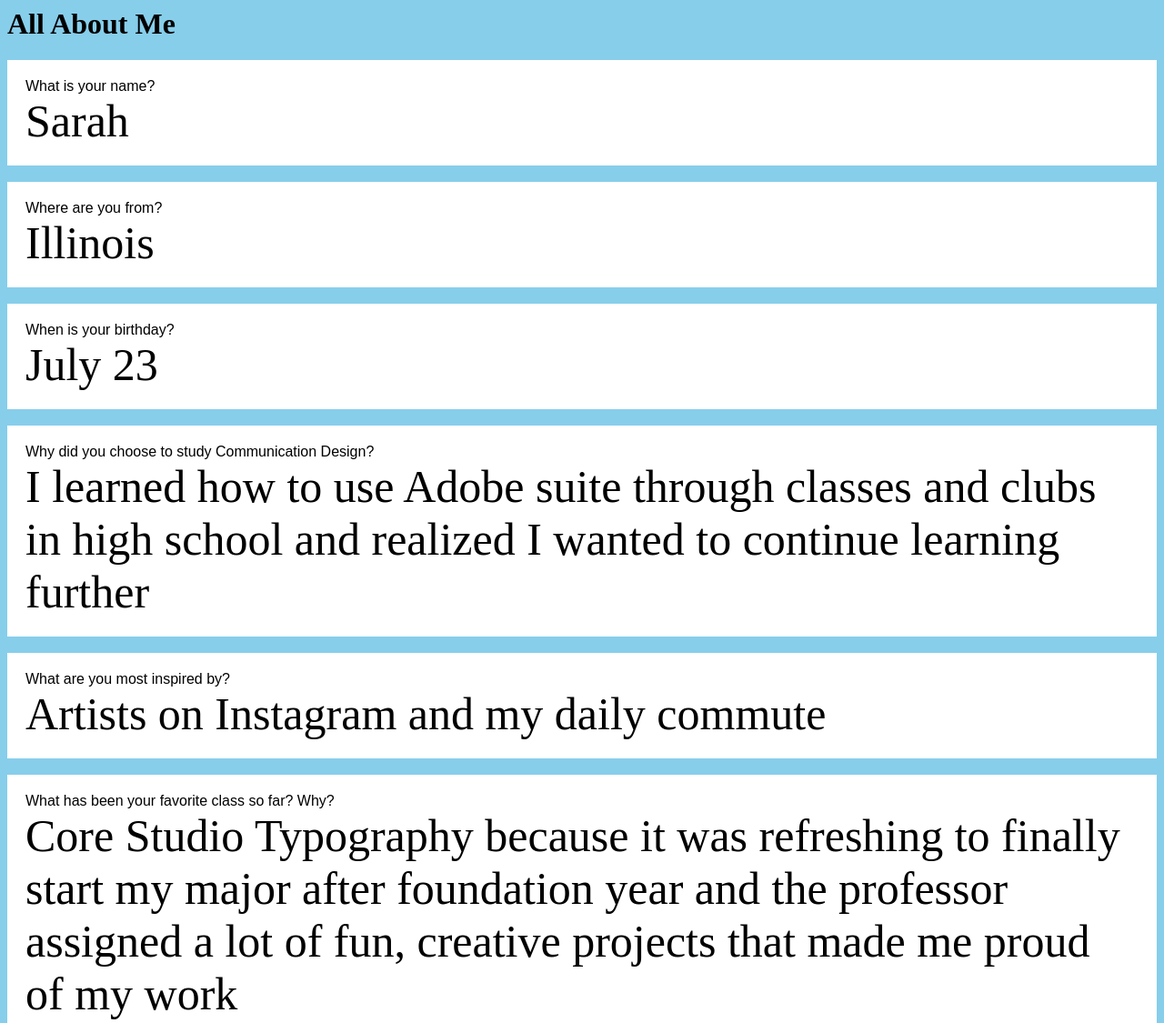
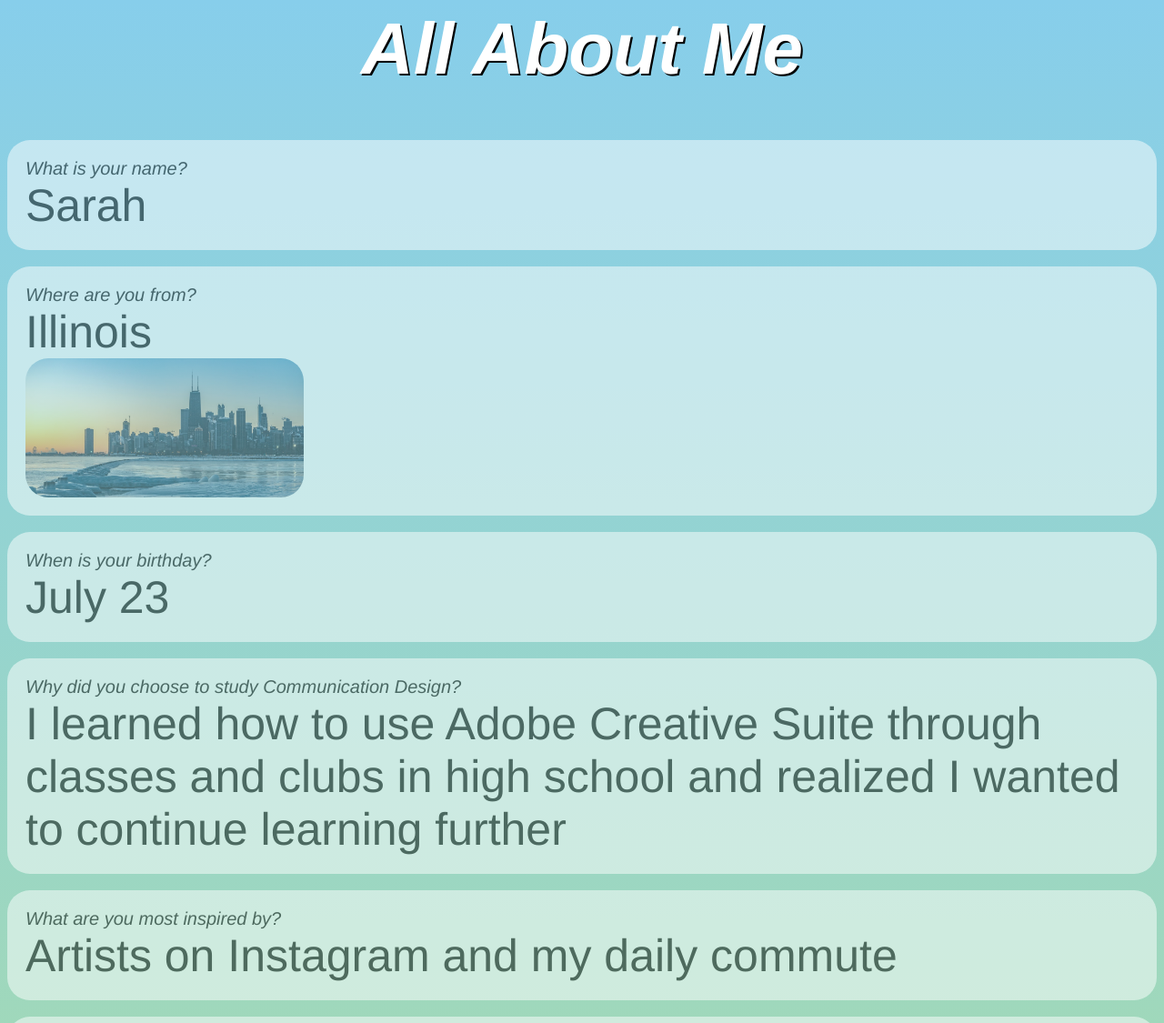
Before and after one commit to kims027/kims027.github.io, a plain HTML site: page survey/index.html in a window 1280 px wide. Shown: the top 1125 px of the page at 91% size. Drawn offline with Linux system fonts and the light colour scheme.

Commit message:
background change

```diff
--- /dev/null
+++ b/main.css
@@ -0,0 +1,12 @@
+h1 {
+  font-size: 80px;
+  text-align: center;
+  color: white;
+  font-family: helvetica;
+  font-style: italic;
+  text-shadow: 2px 2px black;
+}
+
+body {
+  background-image: radial-gradient(circle, skyblue, purple, pink);
+}
--- a/survey/assets/css/main.css
+++ b/survey/assets/css/main.css
@@ -1,20 +1,49 @@
+
+h1 {
+  font-size: 80px;
+  text-align: center;
+  color: white;
+  font-family: helvetica;
+  font-style: italic;
+  text-shadow: 2px 2px black;
+}
+
 body {
-  background-color: skyblue;
+  background-image: linear-gradient(-180deg, skyblue, yellow);
 }
 
 .question-container {
+  border-radius: 25px;
+  opacity: 0.5;
+  background-color: white;
+  padding: 20px;
+  filter: alpha(opacity=50);
+}
+
+.question-container:hover {
+  opacity: 1.0;
+  filter: alpha(opacity=100);
+}
+
+/* .question-container {
+  opacity: 0.8;
   background-color: white;
   padding: 20px;
 }
+*/
 
 .question {
-  font-family: arial;
+  font-size: 20px;
+  font-family: helvetica;
+  font-style: italic;
 }
 
 .answer {
   font-size: 50px;
+  font-family: helvetica;
 }
 
 img {
   width: 25%;
+  border-radius: 25px;
 }
--- a/survey/index.html
+++ b/survey/index.html
@@ -17,6 +17,7 @@
     <div class="question-container">
         <div class="question">Where are you from?</div>
         <div class="answer">Illinois</div>
+        <img src="assets/imgs/chicago.jpeg" alt="picture of Chicago skyline"/>
     </div>
     <br/>
     <div class="question-container">
@@ -26,7 +27,7 @@
     <br/>
     <div class="question-container">
         <div class="question">Why did you choose to study Communication Design?</div>
-        <div class="answer">I learned how to use Adobe suite through classes and clubs in high school and realized I wanted to continue learning further</div>
+        <div class="answer">I learned how to use Adobe Creative Suite through classes and clubs in high school and realized I wanted to continue learning further</div>
     </div>
     <br/>
     <div class="question-container">
@@ -36,7 +37,7 @@
     <br/>
     <div class="question-container">
         <div class="question">What has been your favorite class so far? Why?</div>
-        <div class="answer">Core Studio Typography because it was refreshing to finally start my major after foundation year and the professor assigned a lot of fun, creative projects that made me proud of my work</div>
+        <div class="answer">Core Studio Typography because it was refreshing to finally start my major after foundation year and I was proud of the work I created in the class</div>
     </div>
     <br/>
     <div class="question-container">
@@ -62,6 +63,8 @@
     <div class="question-container">
         <div class="question">Where do you see yourself after graduating? What kind of job do you want to have?</div>
         <div class="answer">Not sure yet, but for now I am interested in branding and editorial</div>
+        <img src="assets/imgs/idk.jpg" alt="picture of a lady with hands on her head"/>
+
     </div>
     <br/>
     <div class="question-container">
@@ -128,7 +131,7 @@
     <br/>
     <div class="question-container">
         <div class="question">What is your first memory of using the internet?</div>
-        <div class="answer">Playing Webkinz</div>
+        <div class="answer">Playing Webkinz and Tetris</div>
         <img src="assets/imgs/webkinz.jpg" alt="picture of Webkinz site"/>
     </div>
     <br/>
```
Also changed, not shown: index.html (+2 -1 lines), survey/assets/imgs/chicago.jpeg (added), survey/assets/imgs/idk.jpg (added), survey/assets/imgs/shiba.jpg (deleted), 1 other file.
